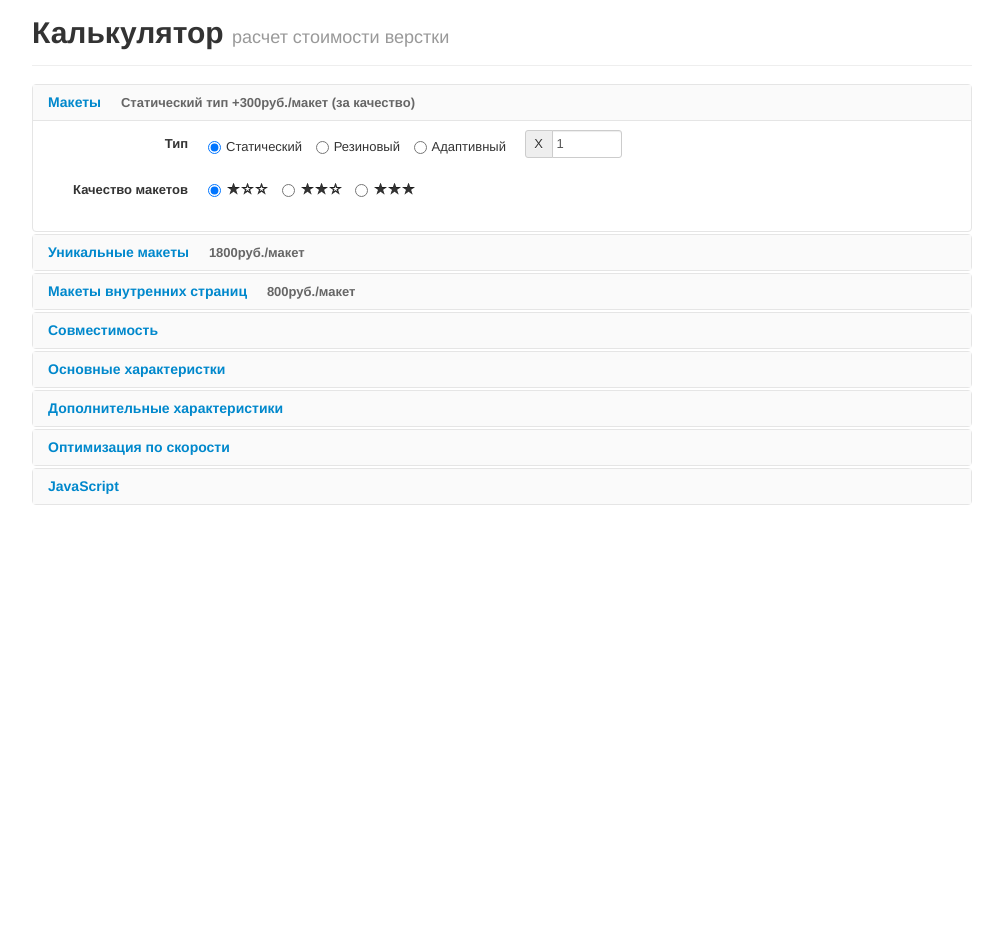
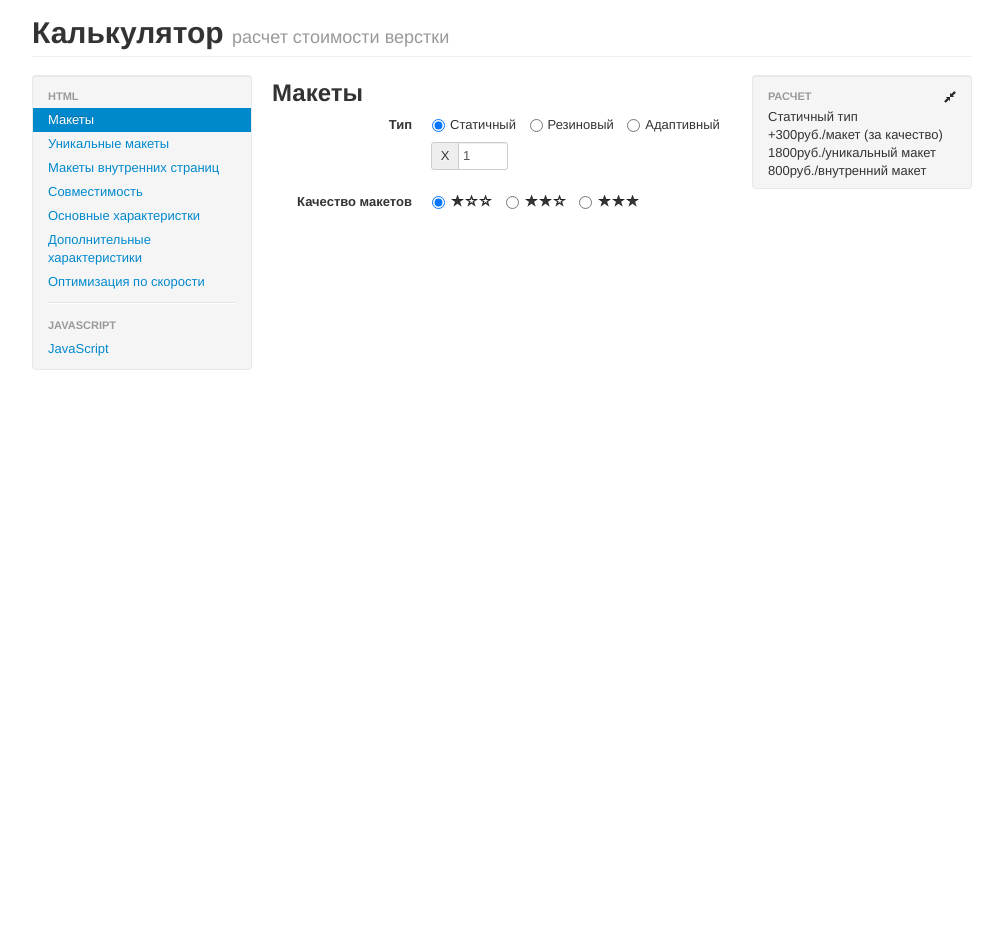
Before and after one commit to katzebue/makeup-calculator, a PHP site: page / in a window 1280 px wide. Shown: the top 934 px of the page, without its empty margins (138-1141 px from the left). Run offline with PHP 8.4, Linux system fonts and the light colour scheme.

Commit message:
Second version with tabs and summary panel

```diff
--- a/config.php
+++ b/config.php
@@ -10,7 +10,7 @@ $calculatorParams = array(
 					'type' => 'radio',
 					'values' => array(
 						'static' => array (
-							'title' => 'Статический'
+							'title' => 'Статичный'
 						),
 						'rubber' => array (
 							'title' => 'Резиновый'
@@ -150,10 +150,10 @@ $calculatorParams = array(
 							'title' => 'По центру'
 						),
 						'left' => array (
-							'title' => 'По левому краю'
+							'title' => 'Слева'
 						),
 						'right' => array (
-							'title' => 'По правому краю'
+							'title' => 'Справа'
 						)
 					)
 				),
@@ -162,13 +162,13 @@ $calculatorParams = array(
 					'type' => 'radio',
 					'values' => array(
 						'top' => array (
-							'title' => 'По вехнему краю'
+							'title' => 'Сверху'
 						),
 						'middle' => array (
 							'title' => 'По середине'
 						),
 						'bottom' => array (
-							'title' => 'По нижнему краю'
+							'title' => 'Снизу'
 						)
 					)
 				),
@@ -265,7 +265,9 @@ $calculatorParams = array(
 					'price' => 200
 				)
 			)
-		),
+		)
+	),
+	'javascript' => array(
 		'total_js' => array(
 			'title' => 'JavaScript',
 			'params' => array(
--- a/css/styles.css
+++ b/css/styles.css
@@ -1,49 +1,76 @@
-.calculator .accordion-heading {
-	background-color: #fafafa;
+.calculator .control-group .controls label + .input-prepend,
+.calculator .control-group .controls label + .input-append,
+.calculator .control-group .controls .input-append + .input-prepend,
+.calculator .control-group .controls .input-append + .input-append {
+	margin-left:  16px;
 }
-.calculator .accordion-heading a {
-	font-size: 14px;
+.span6 .calculator .control-group .controls label.radio + .input-prepend {
+	margin-left: 0;
+	margin-top: 8px;
+}
+
+.span3 .table tr:first-child td {
+	padding-top: 16px;
+	border-top: 0 none;
+}
+.table tr.total_sum td {
+	font-size: 16px;
+	line-height: 24px;
 	font-weight: bold;
 }
-.calculator .accordion-heading a .agenda {
-	color: #666;
-	margin-left: 16px;
-	font-size: 13px;
+
+.span3.well {
+	padding: 8px 0;
+	width: 218px;
+	position: relative;
+	min-height: 26px;
 }
-.calculator .accordion-heading a .price {
-	color: #333;
-	font-size: 15px;
-	margin-left: 16px;
+.page-header {
+	padding-bottom: 8px;
+}
+.input-micro {
+	width: 40px;
+}
+.span3 .table {
+	margin-bottom: 0;
+}
+.span3 .table .price {
 	text-align: right;
-	float: right;
+	font-weight: bold;
+	padding-left: 2px;
+	padding-right: 14px;
 }
-.calculator .accordion-heading a:hover {
-	text-decoration: none;
+.span3.small {
+	position: absolute;
+	top: 0;
+	right: 0;
+	width: auto;
+	padding-left: 14px;
+	min-width: 26px;
+}
+.row {
+	position: relative;
 }
 
-.calculator .accordion-inner .control-group .controls label + .input-prepend,
-.calculator .accordion-inner .control-group .controls label + .input-append,
-.calculator .accordion-inner .control-group .controls .input-append + .input-prepend,
-.calculator .accordion-inner .control-group .controls .input-append + .input-append {
-	margin-left:  16px;
+.span3.small div.total_sum {
+	font-size: 16px;
+	line-height: 28px;
+	font-weight: bold;
+	margin-right: 28px;
+	padding-right: 10px;
 }
-/*
-.calculator .controls {
-	margin-left: 260px;
-}
-*/
-.calculator .control-price {
-	float: left;
-	width: 106px;
-	padding-top: 5px;
-	margin-bottom: 5px;
-	margin-left: 5px;
-	font-size: 13px;
-	line-height: 18px;
-	text-align: center;
+.span3.small ul, .span3.small table tr td, .span3 div.total_sum {
 	display: none;
 }
 
-.total_sum {
-	text-align: right;
+.table-condensed th, .table-condensed td {
+	padding: 2px 2px 2px 14px;
+	line-height: 14px;
+	font-size: 11px;
 }
+.change-size {
+	cursor: pointer;
+	position: absolute;
+	right: 14px;
+	top: 14px;
+}
--- a/index.php
+++ b/index.php
@@ -38,22 +38,39 @@
 				</h1>
 			</div>
 
-			<form class="form-horizontal calculator" method="get">
+			<div class="row">
+				<div class="span3 well">
+					<ul class="nav nav-list">
 						<? foreach ($calculatorParams as $calculatorTypeKey => $calculatorType) :?>
-				<div class="accordion" id="accordion_<?=$calculatorTypeKey?>">
+							<li class="nav-header"><?=$calculatorTypeKey?></li>
+
 							<? foreach ($calculatorType as $calculatorSectionKey => $calculatorSection) :?>
-						<div class="accordion-group">
-							<div class="accordion-heading">
-								<a class="accordion-toggle" data-toggle="collapse" data-parent="#accordion_<?=$calculatorTypeKey?>" href="#collapse_<?=$calculatorSectionKey?>">
+								<li<?if (reset($calculatorType) == $calculatorSection && reset($calculatorParams) == $calculatorType) :?> class="active"<? endif; ?>>
+									<a data-toggle="tab" href="#tab_<?=$calculatorTypeKey?>_<?=$calculatorSectionKey?>">
 										<?=$calculatorSection['title']?>
-									<span class="agenda"></span>
-									<span class="price"></span>
 									</a>
+								</li>
+
+								<?if (end($calculatorParams) != $calculatorType && end($calculatorType) == $calculatorSection) :?>
+									<li class="divider"></li>
+								<? endif; ?>
+							<? endforeach; ?>
+
+						<? endforeach; ?>
+					</ul>
 				</div>
 
+				<div class="span6">
 
-							<div id="collapse_<?=$calculatorSectionKey?>" class="accordion-body collapse<?if (reset($calculatorType) == $calculatorSection) :?> in<? endif ?>">
-								<div class="accordion-inner">
+					<form class="form-horizontal calculator">
+						<div class="tab-content">
+						<? foreach ($calculatorParams as $calculatorTypeKey => $calculatorType) :?>
+							<? foreach ($calculatorType as $calculatorSectionKey => $calculatorSection) :?>
+								<div class="tab-pane<?if (reset($calculatorType) == $calculatorSection && reset($calculatorParams) == $calculatorType) :?> active<? endif ?>"
+								     id="tab_<?=$calculatorTypeKey?>_<?=$calculatorSectionKey?>">
+
+									<h2><?=$calculatorSection['title']?></h2>
+
 									<fieldset>
 
 										<? foreach ($calculatorSection['params'] as $paramKey => $param) :
@@ -62,7 +79,6 @@
 
 										<div class="control-group">
 											<label class="control-label" for="<?=$fieldName?>"><strong><?=$param['title']?></strong></label>
-											<div class="control-price"></div>
 
 											<div class="controls">
 												<? switch ($param['type']) :
@@ -80,7 +96,7 @@
 
 												case 'integer' :?>
 													<div class="input-append">
-															<input class="input-mini" type="text" name="<?=$fieldName?>[value]" id="<?=$fieldName?>" value="<?=empty($param['value']) ? '0' : $param['value']?>"
+														<input class="input-micro" type="text" name="<?=$fieldName?>[value]" id="<?=$fieldName?>" value="<?=empty($param['value']) ? '0' : $param['value']?>"
 															/><span class="add-on">шт.</span>
 													</div><?
 												break;
@@ -108,7 +124,7 @@
 														case 'float' :?>
 															<div class="input-prepend">
 															<span class="add-on" rel="tooltip" title="Коэффициент">X</span
-																><input class="input-mini" type="text" name="<?=$fieldName?>[coefficient]" value="<?=empty($param['coefficient_value']) ? '1' : $param['coefficient_value']?>" />
+																><input class="input-micro" type="text" name="<?=$fieldName?>[coefficient]" value="<?=empty($param['coefficient_value']) ? '1' : $param['coefficient_value']?>" />
 															</div>
 															<? break;
 													endswitch;
@@ -122,7 +138,7 @@
 															endforeach; ?>/><?
 													elseif (is_integer($param['price'])) :?>
 														<div class="input-append">
-															<input class="input-mini" type="text" name="<?=$fieldName?>[price]" value="<?=$param['price']?>"
+															<input class="input-micro" type="text" name="<?=$fieldName?>[price]" value="<?=$param['price']?>"
 																<?if (empty($param['editable'])) :?>disabled<? endif;?>
 																/><span class="add-on">руб.<? if (!empty($param['per_element'])) : ?>/шт.<? endif; ?><? if (!empty($param['per_layout'])) :?>/макет<? endif; ?></span>
 														</div><?
@@ -132,7 +148,7 @@
 
 												<? if (isset($param['element_count'])) : ?>
 												<div class="input-append">
-														<input class="input-mini" type="text" name="<?=$fieldName?>[count]" value="<?=$param['element_count']?>"
+													<input class="input-micro" type="text" name="<?=$fieldName?>[count]" value="<?=$param['element_count']?>"
 														<?if (empty($param['element_count_editable'])) :?>disabled<? endif;?>
 														/><span class="add-on">шт.</span>
 												</div>
@@ -153,7 +169,7 @@
 													<div class="help-block">
 														<div class="input-append">
 															<input class="input-large" type="text" name="<?=$fieldName?>[element][]"
-															/><button type="button" name="add_element" class="btn"><i class="icon-plus"></i> Добавить</button
+																/><button type="button" name="add_element" class="btn"><i class="icon-plus"></i></button
 															><button type="button" name="remove_element" class="btn" disabled><i class="icon-remove"></i></button>
 														</div>
 													</div>
@@ -164,18 +180,29 @@
 										<? endforeach ?>
 									</fieldset>
 								</div>
-							</div>
-						</div>
+							<? endforeach ?>
+
 						<? endforeach ?>
 						</div>
-			<? endforeach ?>
 
-			<h2 class="total_sum"></h2>
 
 						<!--button type="button" name="send_makeup" class="btn btn-primary btn-large">Отправить</button-->
 
 					</form>
 				</div>
+				<div class="span3 well">
+					<div class="total_sum"></div><i class="change-size icon-resize-small"></i>
+
+					<ul class="nav nav-list summary">
+						<li class="nav-header">Расчет</li>
+					</ul>
+
+					<table class="table table-condensed"></table>
+				</div>
+			</div>
+
+
+		</div>
 
 	</body>
 </html>
```
Also changed, not shown: js/script.js (+87 -84 lines). Lines whose indentation alone changed are shown as unchanged.
